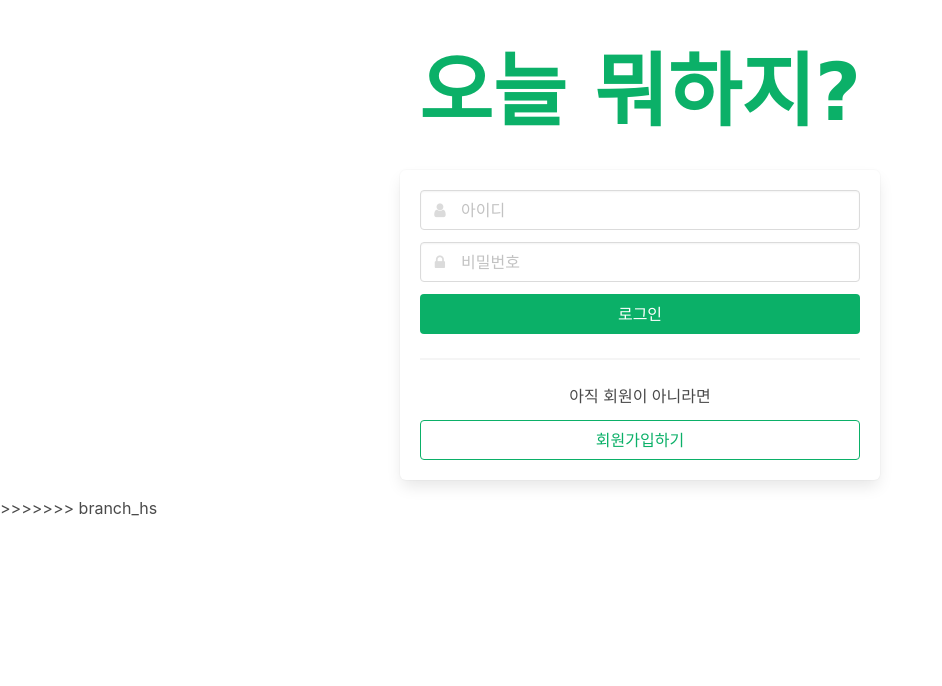
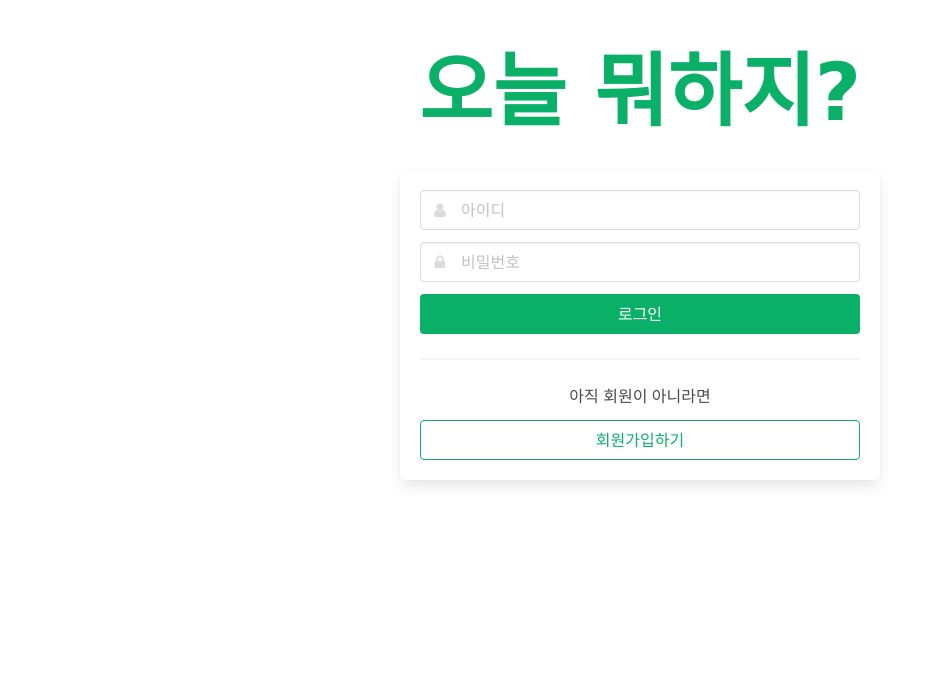
Before and after one commit to devgusehdrh/TodayMyPlan, a Flask app: page /login in a window 1280 px wide. Shown: the top 686 px of the page, without its empty margins (0-942 px from the left). Run offline with Flask 2, Linux system fonts and the light colour scheme; some libraries are stand-ins or nearby versions; some web fonts are replaced.

Commit message:
BUG:fix 필요없는 문구 삭제

```diff
--- a/templates/login.html
+++ b/templates/login.html
@@ -350,5 +350,4 @@
             </div>
         </section>
     </body>
->>>>>>> branch_hs
 </html>
```
